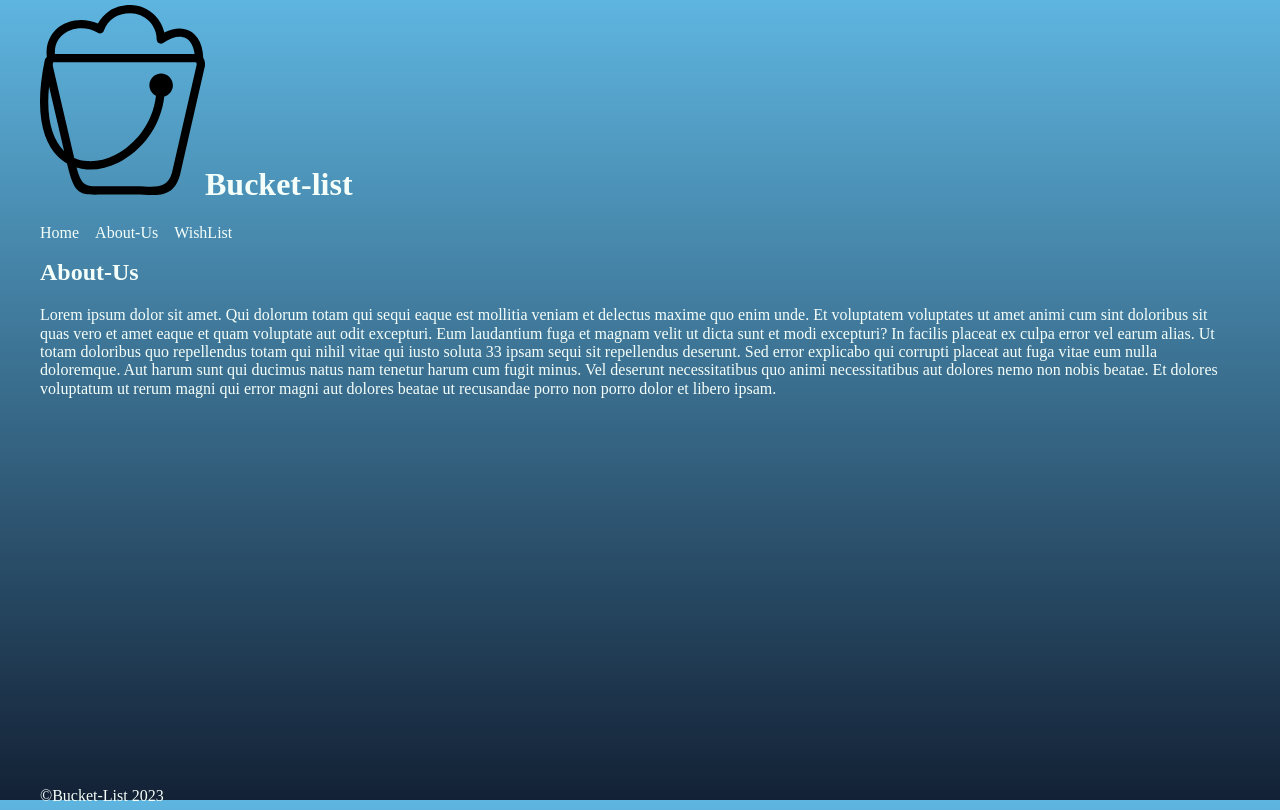
After one commit to Modreymod/bucket-list, a Symfony app: template templates/main/aboutus.html.twig in a window 1280 px wide. The commit adds this page. Run offline with Twig, Linux system fonts and the light colour scheme; the template is opened without the code that fills it, so the values that code supplies are empty; some libraries are stand-ins or nearby versions; some web fonts are replaced.

Commit message:
tp wishList

```diff
--- a/templates/base.html.twig
+++ b/templates/base.html.twig
@@ -17,9 +17,9 @@
     <main>
         {% block body %}{% endblock %}
     </main>
-    <footer>
+
         {% include 'bodyStructure/footer/footer.html.twig' %}
-    </footer>
+
 </div>
 </body>
 </html>
--- a/templates/bodyStructure/menu/nav.html.twig
+++ b/templates/bodyStructure/menu/nav.html.twig
@@ -1,7 +1,8 @@
 <nav>
     <ul>
         <li><a href="{{ path('main_home') }}">Home</a></li>
-        <li><a href=""></a></li>
-        <li><a href=""></a></li>
+        <li><a href="{{ path('main_aboutus') }}">About-Us</a></li>
+        <li><a href="{{ path('wish_list') }}">WishList</a></li>
+
     </ul>
 </nav>
--- /dev/null
+++ b/templates/main/aboutus.html.twig
@@ -0,0 +1,21 @@
+{% extends 'base.html.twig' %}
+
+{% block body %}
+    <h2>About-Us</h2>
+    <p>Lorem ipsum dolor sit amet. Qui dolorum totam qui sequi eaque est mollitia veniam et delectus maxime quo enim
+        unde. Et voluptatem voluptates ut amet animi cum sint doloribus sit quas vero et amet eaque et quam voluptate
+        aut odit excepturi. Eum laudantium fuga et magnam velit ut dicta sunt et modi excepturi? In facilis placeat ex
+        culpa error vel earum alias.
+
+        Ut totam doloribus quo repellendus totam qui nihil vitae qui iusto soluta 33 ipsam sequi sit repellendus
+        deserunt. Sed error explicabo qui corrupti placeat aut fuga vitae eum nulla doloremque.
+
+        Aut harum sunt qui ducimus natus nam tenetur harum cum fugit minus. Vel deserunt necessitatibus quo animi
+        necessitatibus aut dolores nemo non nobis beatae. Et dolores voluptatum ut rerum magni qui error magni aut
+        dolores beatae ut recusandae porro non porro dolor et libero ipsam.</p>
+
+{% endblock %}
+
+{% block title %}
+    {{ parent() }} | About Us
+{% endblock %}
```
Also changed, not shown: src/Controller/MainController.php (+7 -1 lines), src/Controller/WishController.php (added, +25 -0 lines), templates/wish/list.html.twig (added, +11 -0 lines), templates/wish/show.html.twig (added, +9 -0 lines).
